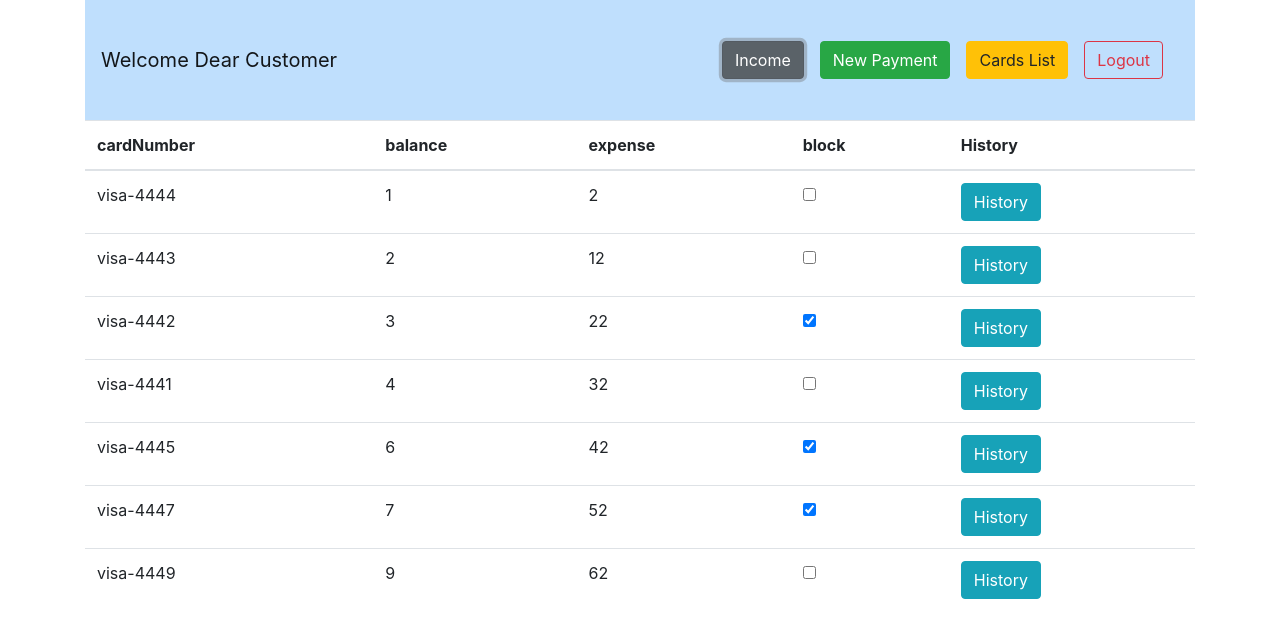
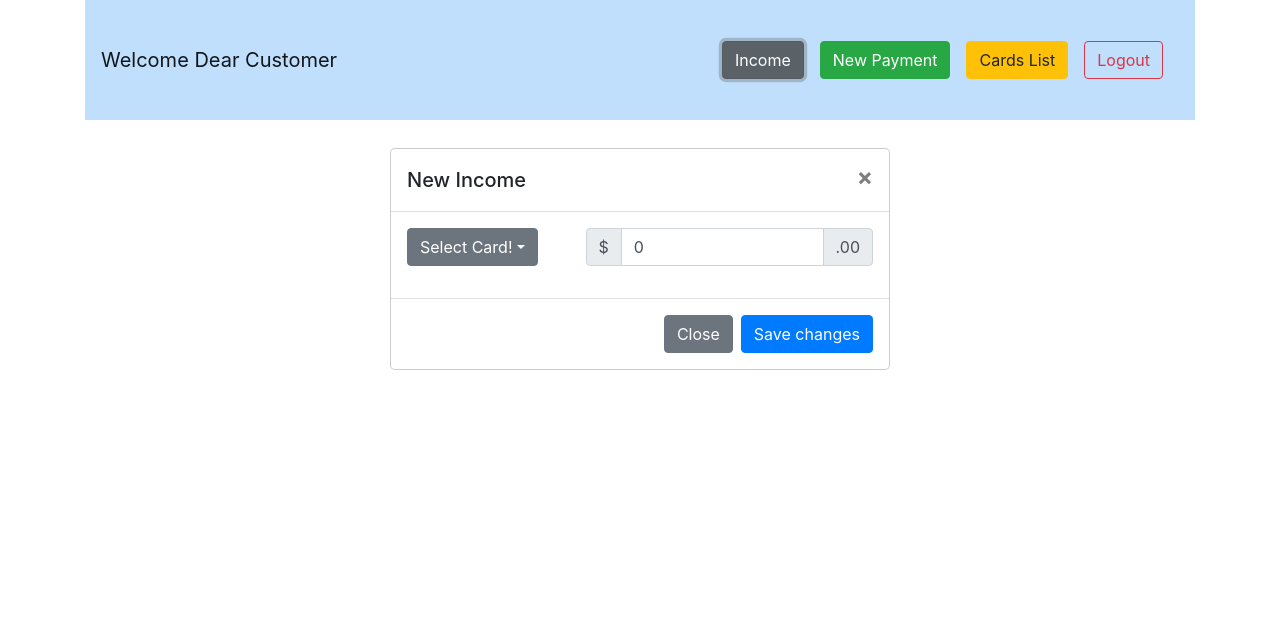
Before and after one commit to Brest-Java-Course-2020/avaryvada-payment-system, a React (Create React App) app in the folder payment-system-front/src/main/app/: page / in a window 1280 px wide. Both pictures are taken after a click on the button "Income". Shown: the top 638 px of the page. Built offline with nearby package versions, Linux system fonts and the light colour scheme.

Commit message:
update: add Income modal with dropdown and input field

```diff
--- a/payment-system-front/src/main/app/package.json
+++ b/payment-system-front/src/main/app/package.json
@@ -7,7 +7,9 @@
     "@testing-library/react": "^9.4.1",
     "@testing-library/user-event": "^7.2.1",
     "bootstrap": "^4.4.1",
+    "jquery": "^3.4.1",
     "lodash": "^4.17.15",
+    "popper.js": "^1.16.1",
     "react": "^16.13.0",
     "react-dom": "^16.13.0",
     "react-scripts": "3.4.0"
--- a/payment-system-front/src/main/app/src/App.js
+++ b/payment-system-front/src/main/app/src/App.js
@@ -4,6 +4,7 @@ import Table from './Table/Table';
 import sort from 'lodash';
 import PaymentTable from './Card-Details/DetailsTable';
 import Header from './Header/Header';
+import Income from './IncomeModal/Income';
 
 class App extends Component {
 
@@ -12,7 +13,11 @@ class App extends Component {
 		data: [],
 		sort: 'asc', //def
 		sortField: 'id',//def
-		row: null, //selected card
+		row: null, //selected card, null case - all cards list
+		newPaymentModalOn: false,
+		incomeModalOn: false,
+		selectedCardIncome: 'Select Card!',
+		incomeValue: 0,
 	};
 
 	//after load DOM
@@ -22,49 +27,63 @@ class App extends Component {
 		//const data = await response.json();
 		//cardnumber - regexp
 		const data = [
-			{cardNumber:'visa-4444', balance: 1,  expense: 2, block: false,
+			{
+				cardNumber: 'visa-4444', balance: 1, expense: 2, block: false,
 				payments: [
-				{date:'12-06-2019', number: 12, cost: 5, description: 'Phone'},
-				{date:'12-06-2019', number: 12, cost: 5, description: 'Phone'},
-				{date:'12-06-2019', number: 12, cost: 5, description: 'Phone'}
-			]},
-			{cardNumber: 'visa-4443', balance: 2,  expense: 12, block: false,
+					{date: '12-06-2019', number: 12, cost: 5, description: 'Phone'},
+					{date: '12-06-2019', number: 12, cost: 5, description: 'Phone'},
+					{date: '12-06-2019', number: 12, cost: 5, description: 'Phone'}
+				]
+			},
+			{
+				cardNumber: 'visa-4443', balance: 2, expense: 12, block: false,
 				payments: [
-					{date:'12-06-2019', number: 12, cost: 5, description: 'Phone'},
-					{date:'12-06-2019', number: 12, cost: 5, description: 'Phone'},
-					{date:'12-06-2019', number: 12, cost: 5, description: 'Phone'}
-				]},
-			{cardNumber: 'visa-4442', balance: 3,  expense: 22, block: true,
+					{date: '12-06-2019', number: 12, cost: 5, description: 'Phone'},
+					{date: '12-06-2019', number: 12, cost: 5, description: 'Phone'},
+					{date: '12-06-2019', number: 12, cost: 5, description: 'Phone'}
+				]
+			},
+			{
+				cardNumber: 'visa-4442', balance: 3, expense: 22, block: true,
 				payments: [
-					{date:'12-06-2019', number: 12, cost: 5, description: 'Phone'},
-					{date:'12-06-2019', number: 12, cost: 5, description: 'Phone'},
-					{date:'12-06-2019', number: 12, cost: 5, description: 'Phone'}
-				]},
-			{cardNumber:' visa-4441', balance: 4,  expense: 32, block: false,
+					{date: '12-06-2019', number: 12, cost: 5, description: 'Phone'},
+					{date: '12-06-2019', number: 12, cost: 5, description: 'Phone'},
+					{date: '12-06-2019', number: 12, cost: 5, description: 'Phone'}
+				]
+			},
+			{
+				cardNumber: ' visa-4441', balance: 4, expense: 32, block: false,
 				payments: [
-					{date:'12-06-2019', number: 12, cost: 5, description: 'Phone'},
-					{date:'12-06-2019', number: 12, cost: 5, description: 'Phone'},
-					{date:'12-06-2019', number: 12, cost: 5, description: 'Phone'}
-				]},
-			{cardNumber: 'visa-4445', balance: 6,  expense: 42, block: true,
+					{date: '12-06-2019', number: 12, cost: 5, description: 'Phone'},
+					{date: '12-06-2019', number: 12, cost: 5, description: 'Phone'},
+					{date: '12-06-2019', number: 12, cost: 5, description: 'Phone'}
+				]
+			},
+			{
+				cardNumber: 'visa-4445', balance: 6, expense: 42, block: true,
 				payments: [
-					{date:'12-06-2019', number: 12, cost: 5, description: 'Phone'},
-					{date:'12-06-2019', number: 12, cost: 5, description: 'Phone'},
-					{date:'12-06-2019', number: 12, cost: 5, description: 'Phone'}
-				]},
-			{cardNumber: 'visa-4447', balance: 7,  expense: 52, block: true,
+					{date: '12-06-2019', number: 12, cost: 5, description: 'Phone'},
+					{date: '12-06-2019', number: 12, cost: 5, description: 'Phone'},
+					{date: '12-06-2019', number: 12, cost: 5, description: 'Phone'}
+				]
+			},
+			{
+				cardNumber: 'visa-4447', balance: 7, expense: 52, block: true,
 				payments: [
-					{date:'12-06-2019', number: 12, cost: 5, description: 'Phone'},
-					{date:'12-06-2019', number: 12, cost: 5, description: 'Phone'},
-					{date:'12-06-2019', number: 12, cost: 5, description: 'Phone'}
-				]},
-			{cardNumber: 'visa-4449', balance: 9,  expense: 62, block: false,
+					{date: '12-06-2019', number: 12, cost: 5, description: 'Phone'},
+					{date: '12-06-2019', number: 12, cost: 5, description: 'Phone'},
+					{date: '12-06-2019', number: 12, cost: 5, description: 'Phone'}
+				]
+			},
+			{
+				cardNumber: 'visa-4449', balance: 9, expense: 62, block: false,
 				payments: [
-					{date:'12-06-2019', number: 12, cost: 5, description: 'Phone'},
-					{date:'12-06-2019', number: 12, cost: 5, description: 'Phone'},
-					{date:'12-06-2019', number: 12, cost: 5, description: 'Phone'}
-				]}
+					{date: '12-06-2019', number: 12, cost: 5, description: 'Phone'},
+					{date: '12-06-2019', number: 12, cost: 5, description: 'Phone'},
+					{date: '12-06-2019', number: 12, cost: 5, description: 'Phone'}
 				]
+			}
+		];
 
 
 		console.log(data);
@@ -72,9 +91,10 @@ class App extends Component {
 			isLoading: false,
 			data: data,
 			sort: 'asc',  // 'desc'
-			sortField: 'id',
-		})
+			sortField: 'id'
+		});
 	}
+
 	onSort = sortField => {
 		const cloneData = this.state.data.concat(); // save state.data
 		const sortType = this.state.sort === 'asc' ? 'desc' : 'asc'; // generate type
@@ -85,28 +105,46 @@ class App extends Component {
 			data: orderedData,
 			sort: sortType,
 			sortField
-		})
+		});
 
-		console.log(sortField)
-	}
+		console.log(sortField);
+	};
 
 	onRowSelect = row => (
 		this.setState({row: row})
-	)
+	);
 	cardsList = row => (
 		this.setState({row: null})
-	)
+	);
+	openIncome = incomeModalOn => (
+		this.setState({incomeModalOn: true})
+	);
+	closeIncome = incomeModalOn => (
+		this.setState({incomeModalOn: false})
+	);
+	setCardNumber = selectedCardIncome => {
+		this.setState({selectedCardIncome})
+	};
 
 	render() {
 		return (
 			<div className="container">
 
 				<Header
-					cardsList = {this.cardsList}
+					cardsList={this.cardsList}
+					openIncome={this.openIncome}
 				/>
 
 				{ // create get for name and add to header
-					this.state.isLoading
+					this.state.incomeModalOn || this.state.newPaymentModalOn
+						? <Income
+							closeIncome={this.closeIncome}
+							data={this.state.data}
+							card={this.state.selectedCardIncome}
+							incomeValue = {this.state.incomeValue}
+							setCardNumber = {this.setCardNumber}
+						/>
+						: (this.state.isLoading
 							? <Loader/>					//data loading case
 							: (
 								this.state.row ?
@@ -118,13 +156,14 @@ class App extends Component {
 										onRowSelect={this.onRowSelect} //info about card payment
 									/>
 									:
-						<Table 					//data load case
+									<Table                    //data load case
 										data={this.state.data}
 										sort={this.state.sort} //auto sort
 										sortField={this.state.sortField} // sort field
 										onSort={this.onSort} // sort (ASK MENTOR! without rest)
 										onRowSelect={this.onRowSelect} //info about card payment
 									/>
+							)
 						)
 				}
 			</div>
--- a/payment-system-front/src/main/app/src/Header/Header.js
+++ b/payment-system-front/src/main/app/src/Header/Header.js
@@ -9,8 +9,7 @@ export default props => (
 		style={{
 			height: '15vh',
 			background: '#bfdffd'
-		}}
-	>
+		}}>
 		<a className="navbar-brand" href="#">Welcome Dear Customer</a>
 
 		<div>
@@ -18,14 +17,13 @@ export default props => (
 
 					type="button"
 					className="btn btn-secondary mr-3 "
-				>
+					onClick={props.openIncome.bind(null)}>
 					Income
 				</button>
 
 				<button
 					type="button"
-					className="btn btn-success mr-3"
-				>
+					className="btn btn-success mr-3">
 					New Payment
 				</button>
 
@@ -45,5 +43,7 @@ export default props => (
 			</button>
 
 		</div>
+
 	</nav>
+
 )
--- /dev/null
+++ b/payment-system-front/src/main/app/src/IncomeModal/Income.js
@@ -0,0 +1,63 @@
+import React from 'react';
+
+export default props => (
+
+		<div class="modal-dialog" role="document">
+			<div class="modal-content">
+				<div class="modal-header">
+					<h5 class="modal-title" id="exampleModalLabel">New Income</h5>
+					<button type="button" class="close" onClick={props.closeIncome.bind(null)} aria-label="Close">
+						<span aria-hidden="true">&times;</span>
+					</button>
+				</div>
+				<div class="modal-body d-flex">
+					<div className="dropdown open pr-5">
+						<button className="btn btn-secondary dropdown-toggle"
+							type="button"
+							id="dropdownMenuButton"
+							data-toggle="dropdown"
+							aria-haspopup="true"
+							aria-expanded="false"
+						>
+							{props.card}
+						</button>
+						<div className="dropdown-menu" aria-labelledby="dropdownMenuButton">
+							{ props.data.map(item => (
+								<button className="dropdown-item"
+									onClick={props.setCardNumber.bind(null, item.cardNumber)}
+								>
+									{item.cardNumber}
+								</button>
+							))}
+
+						</div>
+					</div>
+
+					<div className="input-group mb-3">
+						<div className="input-group-prepend">
+							<span className="input-group-text">$</span>
+						</div>
+						<input type="number"
+							value={props.incomeValue}
+							className="form-control" aria-label="Amount"/>
+
+						<div className="input-group-append">
+							<span className="input-group-text">.00</span>
+						</div>
+					</div>
+				</div>
+
+
+
+
+
+
+
+				<div class="modal-footer">
+					<button type="button" class="btn btn-secondary" onClick={props.closeIncome.bind(null)}>Close</button>
+					<button type="button" class="btn btn-primary">Save changes</button>
+				</div>
+			</div>
+		</div>
+
+)
--- a/payment-system-front/src/main/app/src/index.js
+++ b/payment-system-front/src/main/app/src/index.js
@@ -1,8 +1,12 @@
+import 'bootstrap/dist/css/bootstrap.min.css'
+import $ from 'jquery';
+import Popper from 'popper.js';
+import 'bootstrap/dist/js/bootstrap.bundle.min';
 import React from 'react';
 import ReactDOM from 'react-dom';
 import App from './App';
 import * as serviceWorker from './serviceWorker';
-import 'bootstrap/dist/css/bootstrap.min.css'
+
 
 ReactDOM.render(<App />, document.getElementById('root'));
 
```
Also changed, not shown: 1 other file (tests, documents, lock files or other folders). Lines whose indentation alone changed are shown as unchanged.
